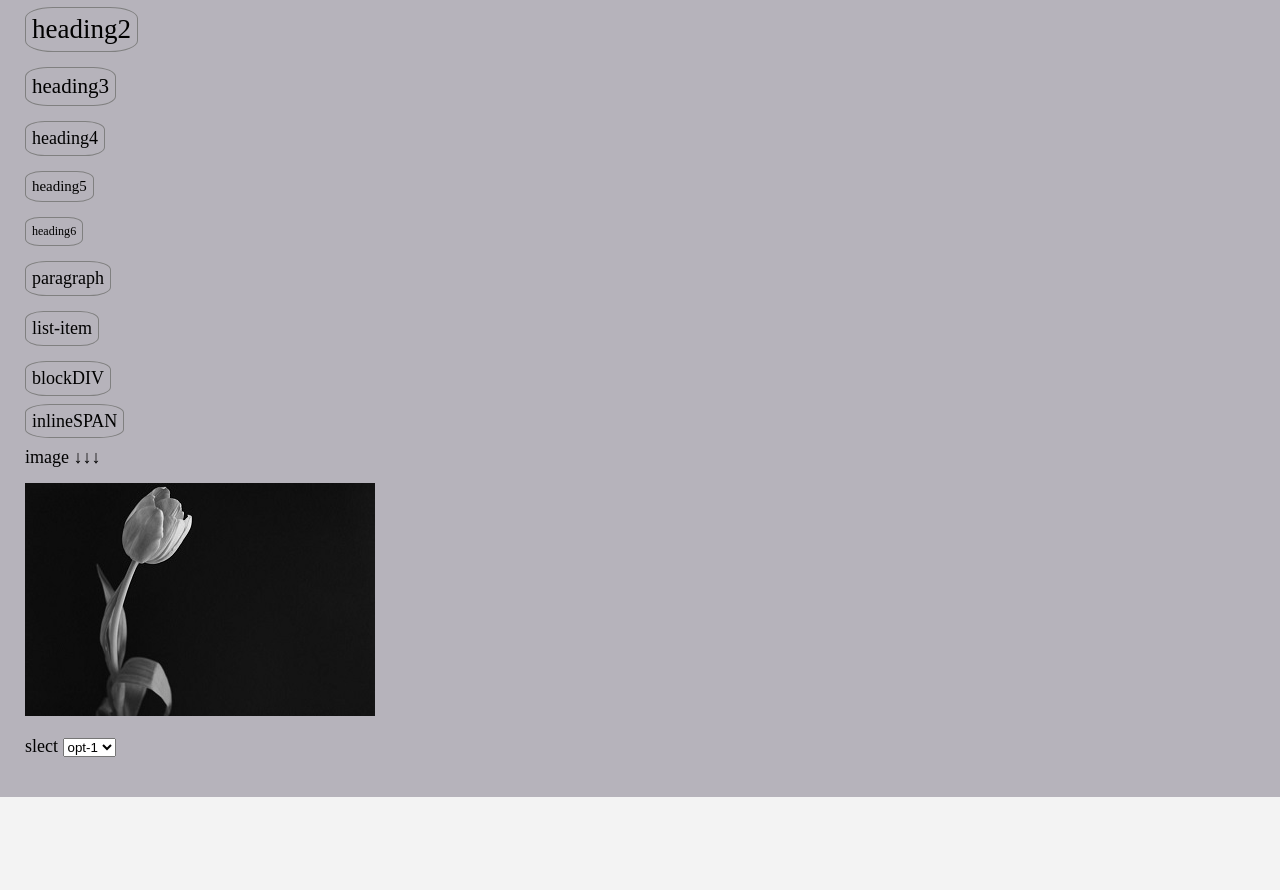
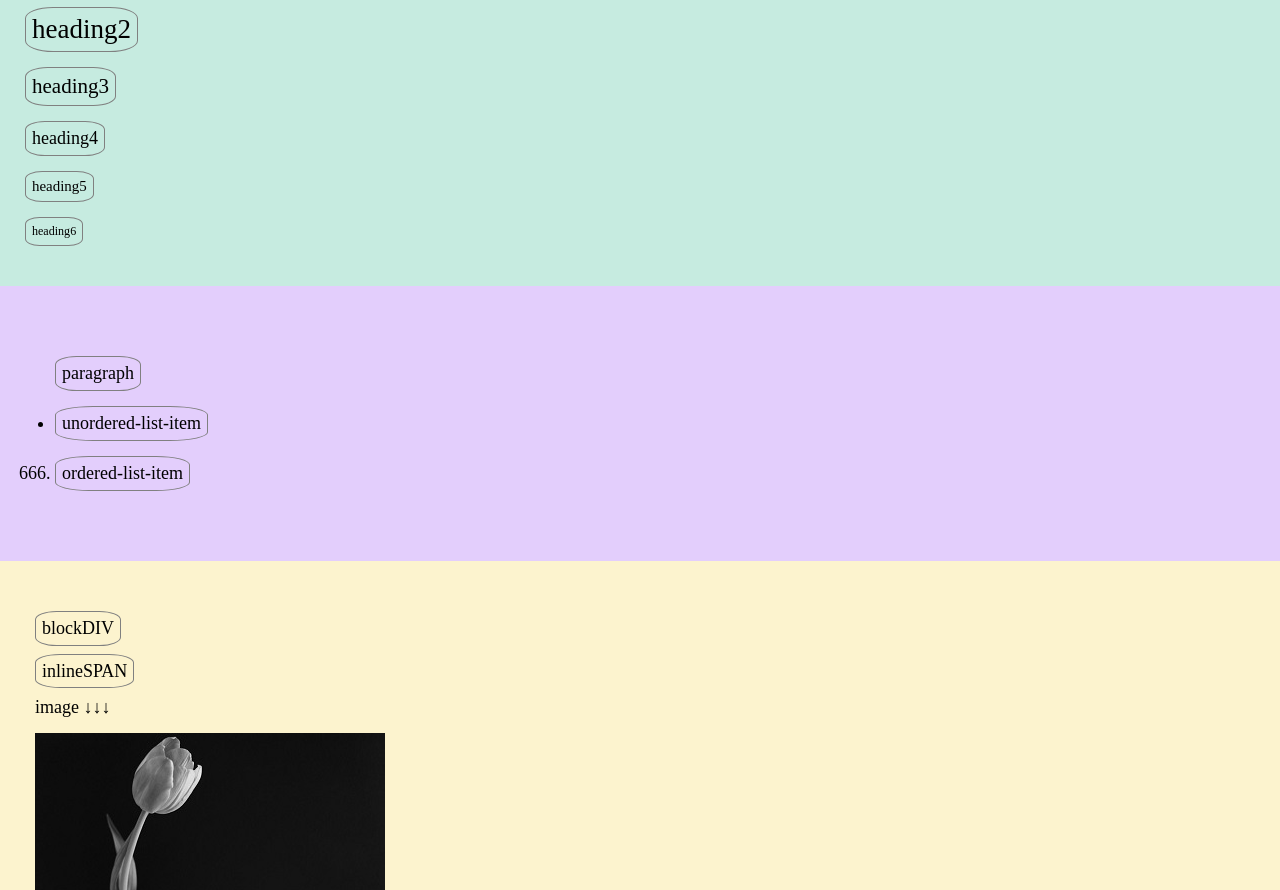
Before and after one commit to EgorNedelko/sandbox_clickables, a plain HTML site: page index.html in a window 1280 px wide. Shown: the part 169-1059 px from the top of the page. Before the commit the page ends 966 px from the top, so only its background shows below. Drawn offline with Linux system fonts and the light colour scheme.

Commit message:
refactor all

```diff
--- a/index.html
+++ b/index.html
@@ -8,59 +8,82 @@
    <link rel="stylesheet" href="style.css">
 </head>
 <body>
+   <main>
       <div class="container">
          <h3 style="text-align: center; margin-top: 40px;">COMMON ELEMENTS MADE CLICKABLES</h3>
 
+         <!--headings 1to6-->
+         <div class="container headings">
+
             <div class="item border">
-            <h1 id="clickableHeading1">heading1</h1>
-         </div>
-         <div class="item border">
-            <h2 id="clickableHeading2">heading2</h2>
-         </div>
-         <div class="item border">
-            <h3 id="clickableHeading3">heading3</h3>
-         </div>
-         <div class="item border">
-            <h4 id="clickableHeading4">heading4</h4>
-         </div>
-         <div class="item border">
-            <h5 id="clickableHeading5">heading5</h5>
-         </div>
-         <div class="item border">
-            <h6 id="clickableHeading6">heading6</h6>
+               <h1 title="heading1Title" class="heading1CLASS" id="clickableHeading1">heading1</h1>
             </div>
 
             <div class="item border">
-            <p id="clickableParagraph">paragraph</p>
+               <h2 title="heading2Title" class="heading2CLASS" id="clickableHeading2">heading2</h2>
+            </div>
+
+            <div class="item border">
+               <h3 title="heading3Title" class="heading3CLASS" id="clickableHeading3">heading3</h3>
+            </div>
+
+            <div class="item border">
+               <h4 title="heading4Title" class="heading4CLASS" id="clickableHeading4">heading4</h4>
+            </div>
+
+            <div class="item border">
+               <h5 title="heading5Title" class="heading5CLASS" id="clickableHeading5">heading5</h5>
+            </div>
+
+            <div class="item border">
+               <h6 title="heading6Title" class="heading6CLASS" id="clickableHeading6">heading6</h6>
+            </div>
+         </div>
+
+         <!--text-elements-->
+         <div class="container text-elements">
+            <div class="item border">
+               <p title="paragraphTITLE" class="paragraphCLASS" id="clickableParagraph">paragraph</p>
             </div>
 
             <div class="item border">
                <ul class="list">
-               <li class="lstItem" id="clickableListItem">list-item</li>
+                  <li title="lstItemTITLE" class="lstItem" id="clickableUListItem">unordered-list-item</li>
                </ul>
             </div>
 
-         <div class="item border block" id="clickableDIV">blockDIV</div>
+            <div class="item border">
+               <ol class="list">
+                  <li title="lstItemTITLE" class="lstItem" id="clickableOListItem" value="666">ordered-list-item</li>
+               </ol>
+            </div>
+         </div>
+
+         <div class="container block-elements">
+            <div title="clickableDIVtitle" class="item border block" id="clickableDIV">
+               blockDIV
+            </div>
 
             <div class="item border">
-            <span id="clickableSPAN">inlineSPAN</span>
+               <span title="clickableSPANtitle" class="clickableSPANclass" id="clickableSPAN">inlineSPAN</span>
             </div>
 
             <div class="item">
                <p>image ↓↓↓</p>
-            <img id="clickableIMG" src="img/img.jpeg" alt="img">
+               <img title="imgTITLE" class="imgCLASS" id="clickableIMG" src="img/img.jpeg" alt="imgALT">
             </div>
 
             <div class="item">
                <label for="dropdownSELECT">slect</label>
-            <select class="dropdown-slect" name="dropdown" id="dropdownSELECT">
-               <option value="optnVALUE-1">opt-1</option>
-               <option value="optnVALUE-1">opt-2</option>
-               <option value="optnVALUE-1">opt-3</option>
+               <select title="slectTITLE" class="dropdownSlectCLASS" name="slectNAME" id="dropdownSELECT">
+                  <option title="optTITLE1" class="optCLASS" id="optID1" value="optnVALUE-1">opt-1</option>
+                  <option title="optTITLE2" class="optCLASS" id="optID2" value="optnVALUE-2">opt-2</option>
+                  <option title="optTITLE3" class="optCLASS" id="optID3" value="optnVALUE-3" label="opt3LABEL">opt-3</option>
                </select>
             </div>
          </div>
       </div>
+   </main>
    <script src="script.js"></script>
 </body>
 </html>
--- a/script.js
+++ b/script.js
@@ -6,8 +6,8 @@ const clickables = [
    document.getElementById('clickableHeading5'),
    document.getElementById('clickableHeading6'),
    document.getElementById('clickableParagraph'),
-   document.getElementById('clickableLink'),
-   document.getElementById('clickableListItem'),
+   document.getElementById('clickableUListItem'),
+   document.getElementById('clickableOListItem'),
    document.getElementById('clickableDIV'),
    document.getElementById('clickableSPAN'),
    document.getElementById('clickableIMG')
--- a/style.css
+++ b/style.css
@@ -8,7 +8,7 @@ html {
    font-size: 18px;
    max-width: 100vw;
    height: 100vh;
-   background-color: rgb(243, 243, 243);
+   background-color: rgb(198, 235, 224);
 }
 
 h1,
@@ -24,7 +24,7 @@ li,
 span {
    /* max-width: fit-content; */
    font-weight: 400;
-   user-select: none;
+   /* user-select: none; */
 }
 
 a,
@@ -53,11 +53,9 @@ label[for="inptBtnsLABEL"] {
    margin: 15px;
 }
 
-li {
+/* li {
    list-style: none;
-}
-
-
+} */
 
 .flex-container {
    display: flex;
@@ -97,7 +95,6 @@ option {
 
 input {
    margin-left: 25px;
-   /* margin-top: 25px; */
    cursor: pointer;
 }
 
@@ -120,11 +117,25 @@ input[value="inptResetVALUE"] {
 
 .container {
    margin: 0;
-   padding: 25px;
-   background-color: rgb(182, 179, 187);
+   background-color: rgb(198, 235, 224);
 }
 
-.container.buttons {
+.container.headings {
+   padding: 25px;
+   background-color: rgb(198, 235, 224);
+}
+
+.container.text-elements {
+   padding: 55px;
+   background-color: rgb(227, 206, 252);
+}
+
+.container.block-elements {
+   padding: 35px;
+   background-color: rgb(252, 243, 206);
+}
+
+/* .container.buttons {
    background-color: rgb(198, 235, 224);
 }
 
@@ -150,7 +161,7 @@ input[value="inptResetVALUE"] {
 
 .container.password {
    background-color: rgb(201, 235, 198);
-}
+} */
 
 textarea {
    margin-left: 25px;
```
Lines whose indentation alone changed are shown as unchanged.
